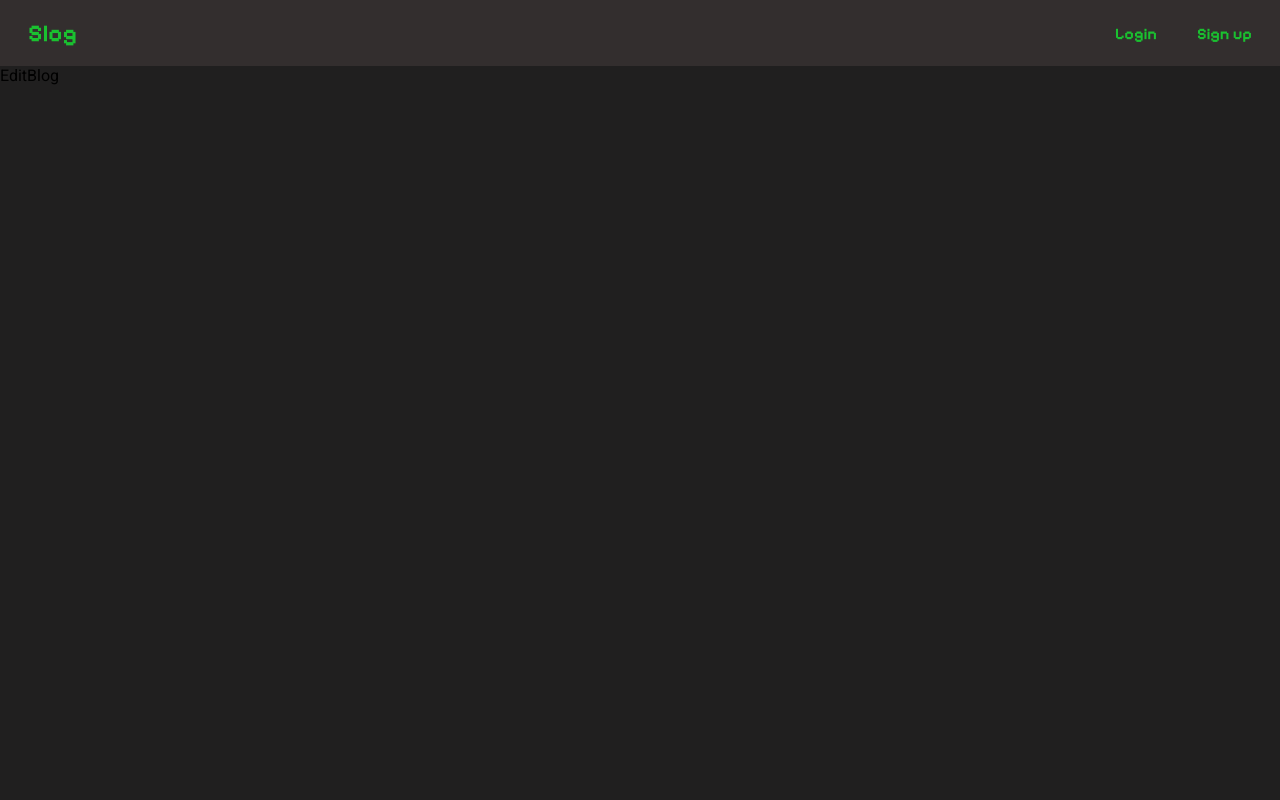
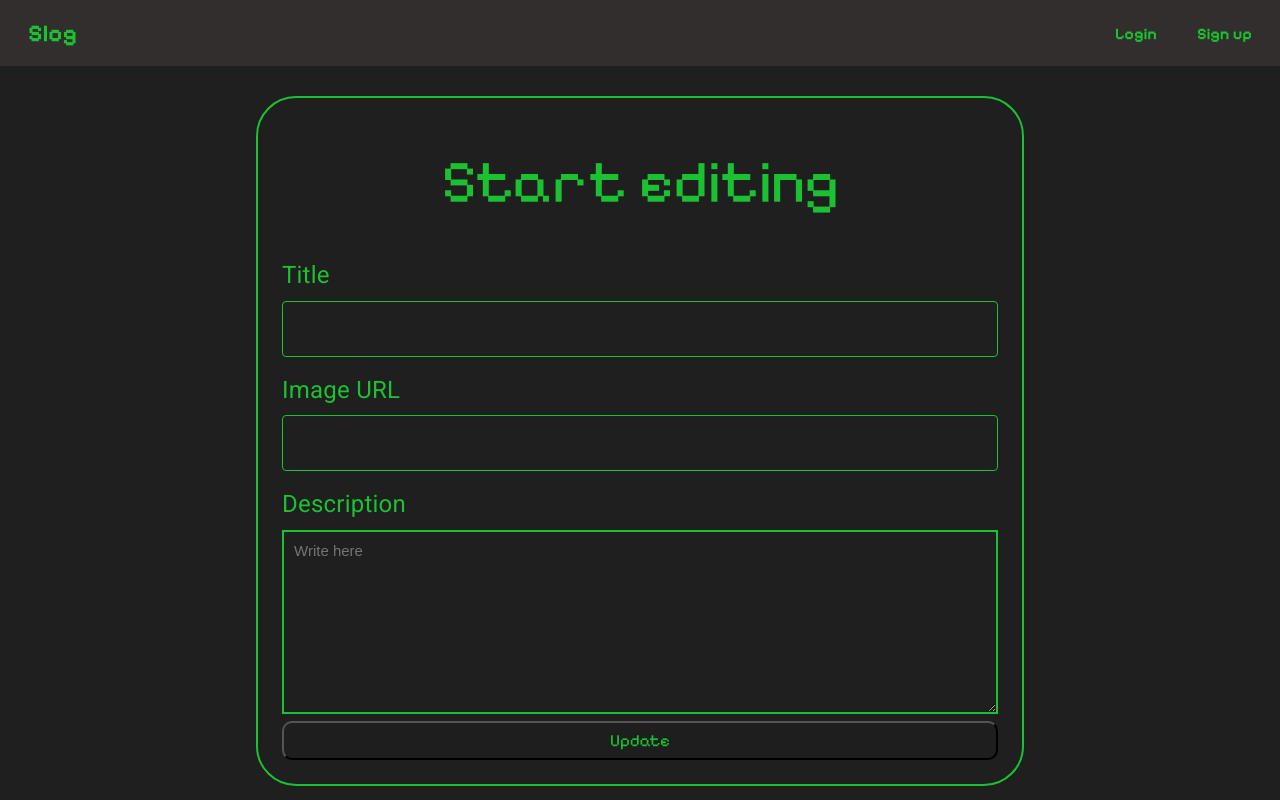
Before and after one commit to VasuB0612/Blog-app, a React (Create React App) app in the folder frontend/: page /edit/1 in a window 1280 px wide. Built offline with nearby package versions, Linux system fonts and the light colour scheme; no server answers.

Commit message:
Can Edit a blog post now

```diff
--- a/frontend/src/Pages/EditBlog.js
+++ b/frontend/src/Pages/EditBlog.js
@@ -1,7 +1,212 @@
-import React from "react";
+import { React, useEffect, useState } from "react";
+import axios from "axios";
+import { useParams } from "react-router-dom";
+import { Box, Typography, InputLabel, TextField } from "@mui/material";
+import { useNavigate } from "react-router-dom";
 
 const EditBlog = () => {
-  return <div>EditBlog</div>;
+  const [blog, setBlog] = useState([]);
+  const navigate = useNavigate();
+  const id = useParams().id;
+  const [information, setInformation] = useState({});
+
+  const getBlog = async () => {
+    try {
+      const { data } = await axios.get(
+        `http://localhost:8000/api/blogs/fetch/${id}`
+      );
+      if (data) {
+        setBlog(data);
+        setInformation({
+          title: data.title,
+          description: data.description,
+          image: data.image,
+        });
+      }
+    } catch (error) {
+      console.log(error);
+    }
+  };
+
+  const handleSubmit = async (e) => {
+    e.preventDefault();
+    console.log(information);
+    try {
+      const { data } = await axios.put(
+        `http://localhost:8000/api/blogs/update/${id}`,
+        {
+          title: information.title,
+          image: information.image,
+          description: information.description,
+        }
+      );
+      if (data) {
+        navigate("/myBlogs");
+      }
+    } catch (error) {
+      console.log(error);
+    }
+  };
+
+  const handleChange = (e) => {
+    setInformation((prevState) => ({
+      ...prevState,
+      [e.target.name]: e.target.value,
+    }));
+  };
+
+  useEffect(() => {
+    getBlog();
+  }, [id]);
+
+  return (
+    <div>
+      <form onSubmit={handleSubmit}>
+        <Box
+          width="60%"
+          border="2px solid #1ac130"
+          borderRadius={10}
+          padding={3}
+          margin="auto"
+          display="flex"
+          flexDirection="column"
+          marginTop="30px"
+        >
+          <Typography
+            variant="h2"
+            textAlign="center"
+            padding={3}
+            sx={{ fontFamily: "'Pixelify Sans', sans-serif", color: "#1ac130" }}
+          >
+            Start editing
+          </Typography>
+          <InputLabel sx={{ mb: 1, mt: 2, fontSize: "24px", color: "#1ac130" }}>
+            Title
+          </InputLabel>
+          <TextField
+            name="title"
+            value={information.title}
+            onChange={handleChange}
+            variant="outlined"
+            required
+            sx={{
+              "& .MuiOutlinedInput-root": {
+                "& fieldset": {
+                  borderColor: "#1ac130",
+                },
+                "&:hover fieldset": {
+                  borderColor: "#1ac130",
+                },
+                "&.Mui-focused fieldset": {
+                  borderColor: "#1ac130",
+                },
+              },
+              "& .MuiInputLabel-root": {
+                color: "#1ac130",
+              },
+              "& .MuiInputLabel-root.Mui-focused": {
+                color: "#1ac130",
+              },
+              "& .MuiOutlinedInput-input": {
+                color: "white", // placeholder text color
+                fontFamily: "'Pixelify Sans', sans-serif",
+              },
+            }}
+            InputLabelProps={{
+              style: { color: "#1ac130" },
+            }}
+            InputProps={{
+              style: { color: "#1ac130" },
+            }}
+          />
+          <InputLabel sx={{ mb: 1, mt: 2, fontSize: "24px", color: "#1ac130" }}>
+            Image URL
+          </InputLabel>
+          <TextField
+            name="image"
+            value={information.image}
+            onChange={handleChange}
+            variant="outlined"
+            required
+            sx={{
+              "& .MuiOutlinedInput-root": {
+                "& fieldset": {
+                  borderColor: "#1ac130",
+                },
+                "&:hover fieldset": {
+                  borderColor: "#1ac130",
+                },
+                "&.Mui-focused fieldset": {
+                  borderColor: "#1ac130",
+                },
+              },
+              "& .MuiInputLabel-root": {
+                color: "#1ac130",
+              },
+              "& .MuiInputLabel-root.Mui-focused": {
+                color: "#1ac130",
+              },
+              "& .MuiOutlinedInput-input": {
+                color: "white", // placeholder text color
+                fontFamily: "'Pixelify Sans', sans-serif",
+              },
+            }}
+            InputLabelProps={{
+              style: { color: "#1ac130" },
+            }}
+            InputProps={{
+              style: { color: "#1ac130" },
+            }}
+          />
+          <InputLabel sx={{ mb: 1, mt: 2, fontSize: "24px", color: "#1ac130" }}>
+            Description
+          </InputLabel>
+          <textarea
+            placeholder="Write here"
+            name="description"
+            value={information.description}
+            onChange={handleChange}
+            rows={10}
+            columns={10}
+            style={{
+              background: "transparent",
+              fontFamily: "sans-serif",
+              fontSize: "15px",
+              paddingLeft: "10px",
+              paddingTop: "10px",
+              color: "#1ac130",
+              border: "2px solid #1ac130",
+            }}
+          ></textarea>
+          <button
+            type="submit"
+            style={{
+              fontSize: "17px",
+              marginTop: "7px",
+              textTransform: "none",
+              backgroundColor: "rgb(30, 30, 30)",
+              padding: "7px",
+              mt: 2,
+              borderRadius: "10px",
+              transition: "background-color 0.5s ease",
+              fontFamily: "'Pixelify Sans', sans-serif",
+              color: "#1ac130",
+            }}
+            onMouseOver={(e) => {
+              e.target.style.backgroundColor = "black";
+              e.target.style.color = "#1ac130";
+            }}
+            onMouseOut={(e) => {
+              e.target.style.backgroundColor = "rgb(30, 30, 30)";
+              e.target.style.color = "#1ac130";
+            }}
+          >
+            Update
+          </button>
+        </Box>
+      </form>
+    </div>
+  );
 };
 
 export default EditBlog;
```
